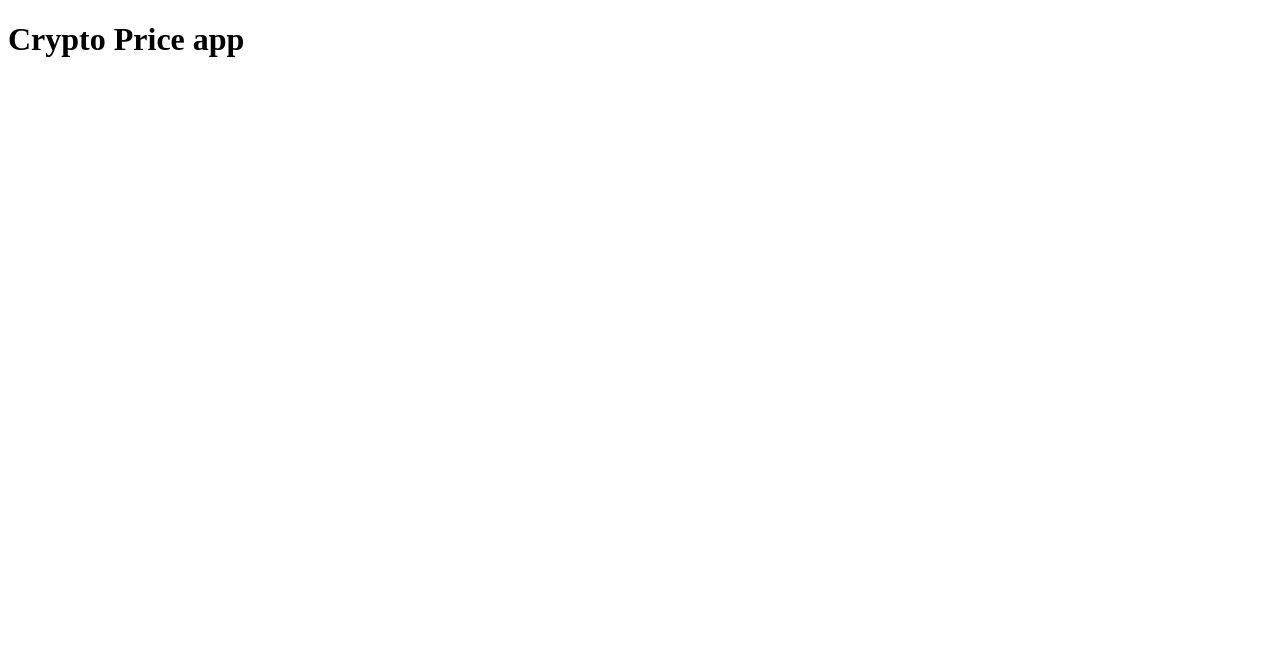
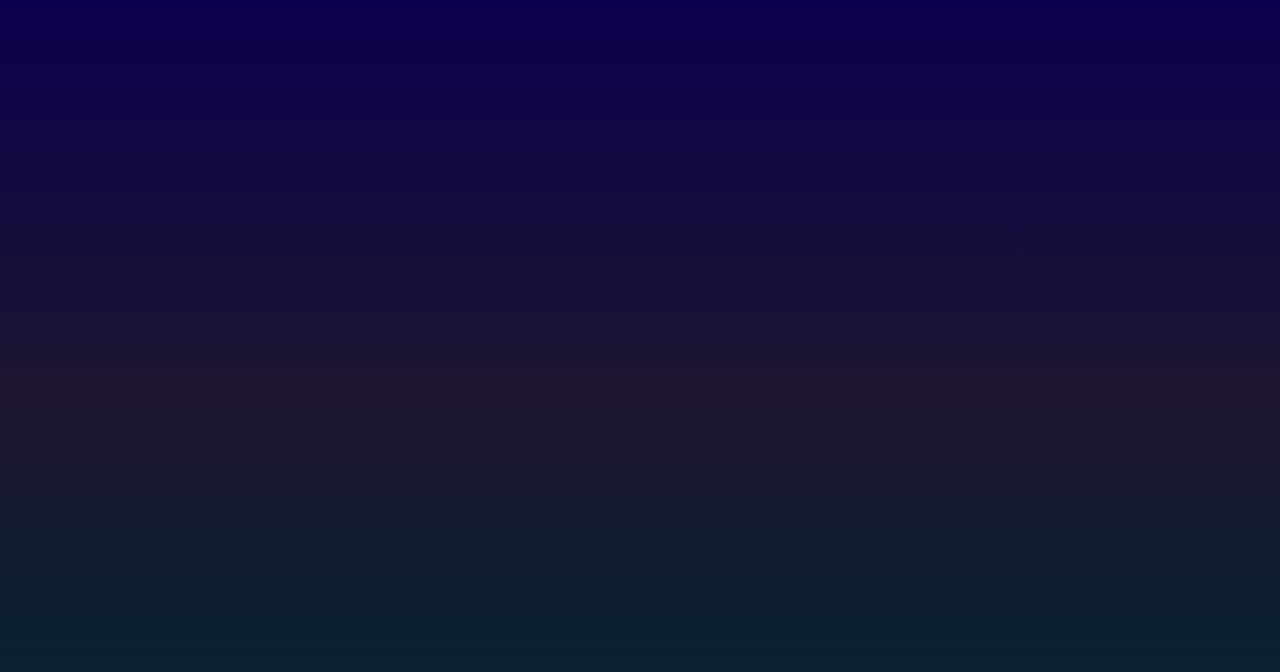
Before and after one commit to tech-in-tech/CryptoPrice, a React (Vite) app: page / in a window 1280 px wide. Shown: the top 672 px of the page. Built offline with nearby package versions, Linux system fonts and the light colour scheme.

Commit message:
Add some basic Css propery in index.css file

```diff
--- a/src/App.jsx
+++ b/src/App.jsx
@@ -2,8 +2,8 @@ import React from 'react'
 
 const App = () => {
   return (
-    <div>
-      <h1>Crypto Price app</h1>
+    <div className='app'>
+
     </div>
   )
 }
--- a/src/index.css
+++ b/src/index.css
@@ -0,0 +1,16 @@
+*{
+  padding: 0;
+  margin: 0;
+  box-sizing: border-box;
+}
+
+a{
+  text-decoration: none;
+  color: inherit;
+}
+
+.app{
+  min-height: 100vh;
+  color: white;
+  background: linear-gradient(#0b004e,#1d152f,#002834);
+}
```
